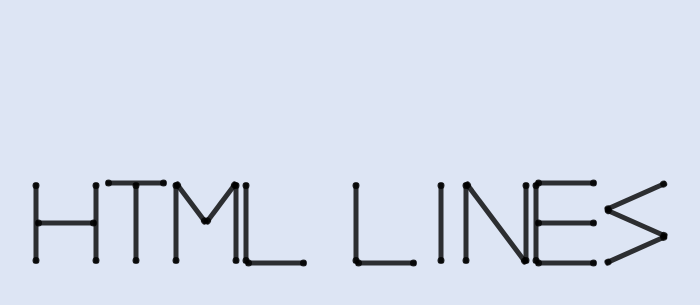
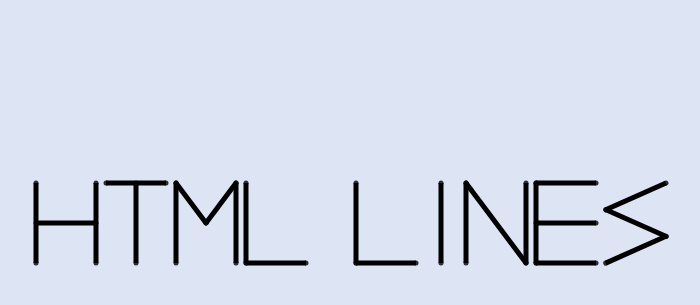
Before and after one commit to cuth/html-lines, a plain HTML site: page index.html in a window 1280 px wide. Shown: the part 47-352 px from the top of the page, without its empty margins (289-989 px from the left). Drawn offline with Linux system fonts and the light colour scheme.

Commit message:
more accurate rounded corners

```diff
--- a/lib/html-lines.css
+++ b/lib/html-lines.css
@@ -18,10 +18,10 @@
 
 [data-line]::before {
     left: 0;
-    transform: translate(-1px, -1px);
+    transform: translate(-1.5px, -1px);
 }
 
 [data-line]::after {
     right: 0;
-    transform: translate(1px, -1px);
+    transform: translate(1.5px, -1px);
 }
--- a/sass/site.scss
+++ b/sass/site.scss
@@ -8,21 +8,22 @@ body {
 
 [data-line="logo"] {
     height: 5px;
+    background: #000;
 
     &::before,
     &::after {
-        width: 7px;
-        height: 7px;
+        width: 5px;
+        height: 5px;
     }
 
     &::before {
         left: 0;
-        transform: translate(-1px, -1px);
+        transform: translate(-2.5px, 0);
     }
 
     &::after {
         right: 0;
-        transform: translate(1px, -1px);
+        transform: translate(2.5px, 0);
     }
 }
 
```
Also changed, not shown: css/site.css, lib/html-lines.js.
